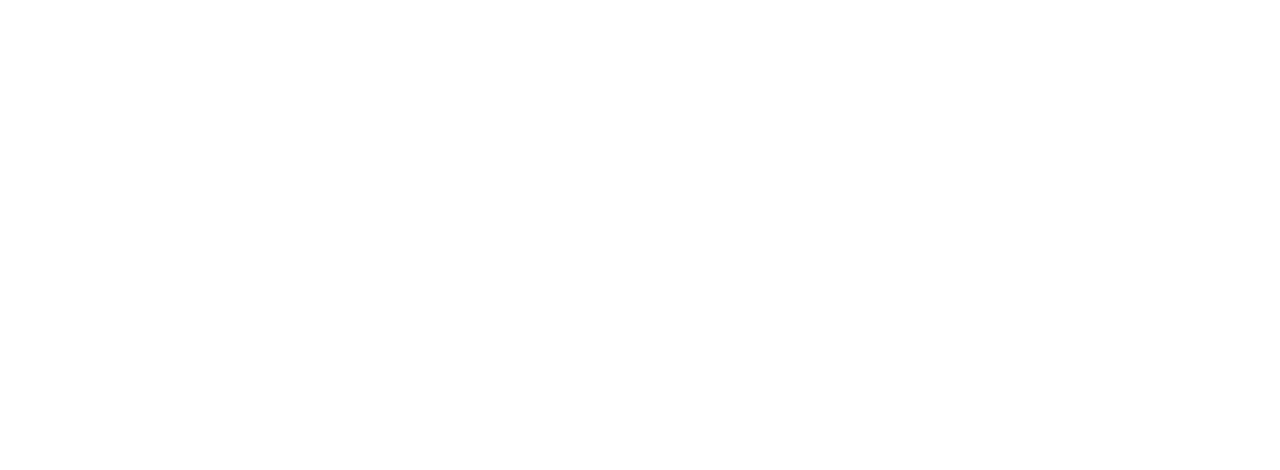
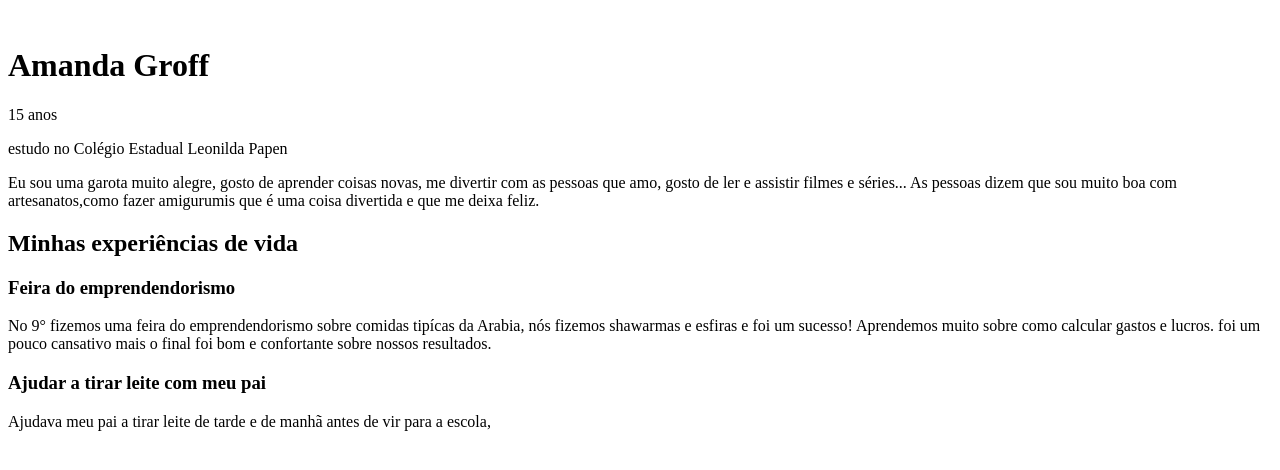
Before and after one commit to amanda5698/meu-portifolio, a plain HTML site: page index.html in a window 1280 px wide. Drawn offline with Linux system fonts and the light colour scheme.

Commit message:
começando o projeto

```diff
--- a/index.html
+++ b/index.html
@@ -1,14 +1,26 @@
 <!DOCTYPE html>
 <html lang="pt-br">
-
 <head>
     <meta charset="UTF-8">
     <meta name="viewport" content="width=device-width, initial-scale=1.0">
+    <link rel="stylesheet" href="style.css">
     <title>meu portifólio</title>
 </head>
+<body>
+    <img src="" alt="" srcset="">
+    <h1>Amanda Groff</h1>
+    <p>15 anos</p>
+    <p>estudo no Colégio Estadual Leonilda Papen </p>
+    <p>Eu sou uma garota muito alegre, gosto de aprender coisas novas, me divertir com as pessoas que amo, gosto de ler e assistir filmes e séries... As pessoas dizem que sou muito boa com artesanatos,como fazer amigurumis que é uma coisa divertida e que me deixa feliz.</p>
 
-<body>
+    <h2>Minhas experiências de vida</h2>
+    <h3> Feira do emprendendorismo</h3>
+    <p>No 9° fizemos uma feira do emprendendorismo sobre comidas tipícas da Arabia, nós fizemos shawarmas e esfiras e foi um sucesso! Aprendemos muito sobre como calcular gastos e lucros. foi um pouco cansativo mais o final foi bom e confortante sobre nossos resultados. </p>
+
+    <h3>Ajudar a tirar leite com meu pai</h3>
+    <p>Ajudava meu pai a tirar leite de tarde e de manhã antes de vir para a escola, </p>
+
+
 
 </body>
-
 </html>
```
